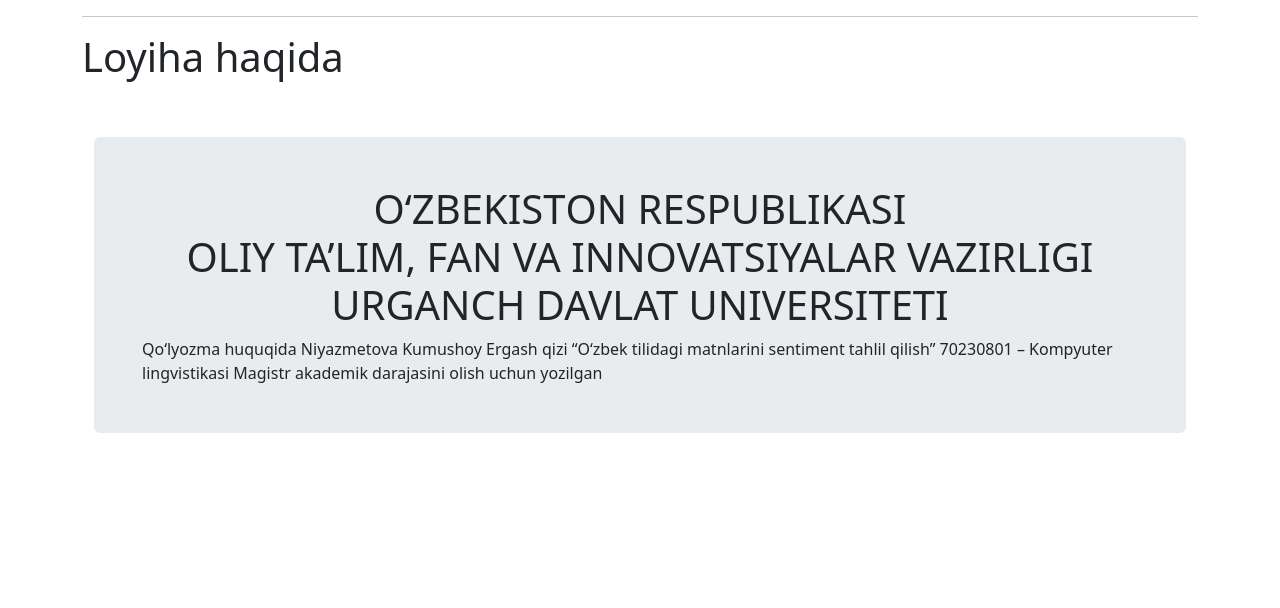
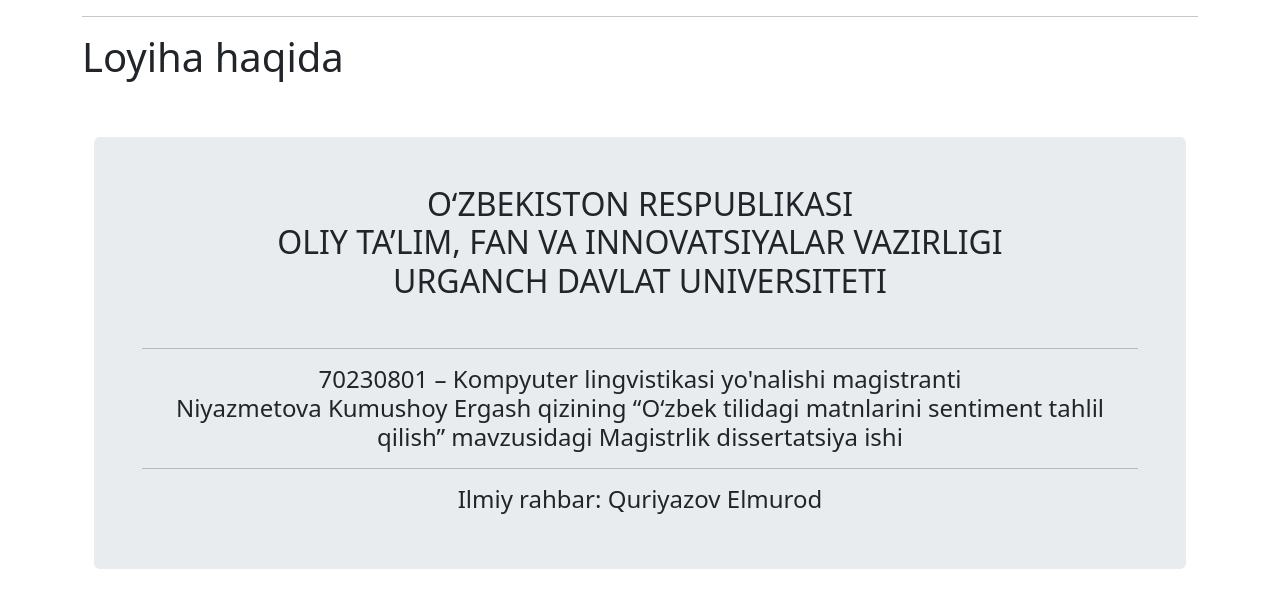
Before and after one commit to sinus22/sentiment, a Django app: page /about in a window 1280 px wide. Shown: the part 62-670 px from the top of the page. Run offline with Django 4.2, Linux system fonts and the light colour scheme; some libraries are stand-ins or nearby versions.

Commit message:
change asjdbas

```diff
--- a/templates/home/about.html
+++ b/templates/home/about.html
@@ -5,22 +5,25 @@
     <br>
     <div class="container">
         <div class="mt-4 p-5 bg-body-secondary rounded">
-            <h1 class="text-uppercase text-center">
+            <h2 class="text-uppercase text-center">
                 OʻZBЕKISTОN RЕSPUBLIKASI <br>
                 OLIY TA’LIM, FAN VA INNOVATSIYALAR VAZIRLIGI <br>
 
                 URGANCH DAVLAT UNIVЕRSITЕTI <br>
-            </h1>
+            </h2>
 
-            Qoʻlyozma huquqida
+            <br>
+            <hr>
+            <h4 class="text-center" >
+                70230801 – Kompyuter lingvistikasi yo'nalishi magistranti
+                <br>
+                Niyazmetova Kumushoy Ergash qizining
 
-
-            Niyazmetova Kumushoy Ergash qizi
-
-            “O‘zbek tilidagi matnlarini sentiment tahlil qilish”
-
-            70230801 – Kompyuter lingvistikasi
-            Magistr akadеmik darajasini оlish uchun yozilgan
+                “O‘zbek tilidagi matnlarini sentiment tahlil qilish”
+                mavzusidagi Magistrlik dissertatsiya ishi
+            </h4>
+            <hr>
+            <h4 class="text-center"> Ilmiy rahbar: Quriyazov Elmurod</h4>
 
         </div>
     </div>
```
